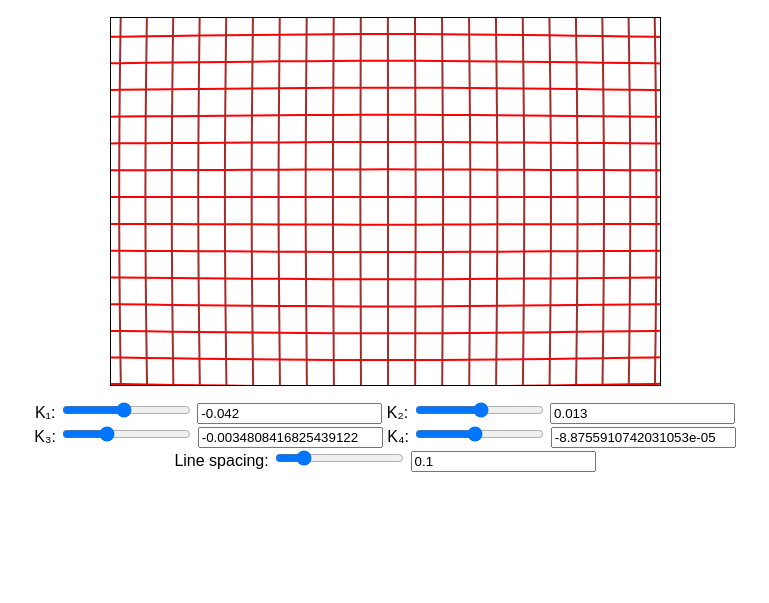
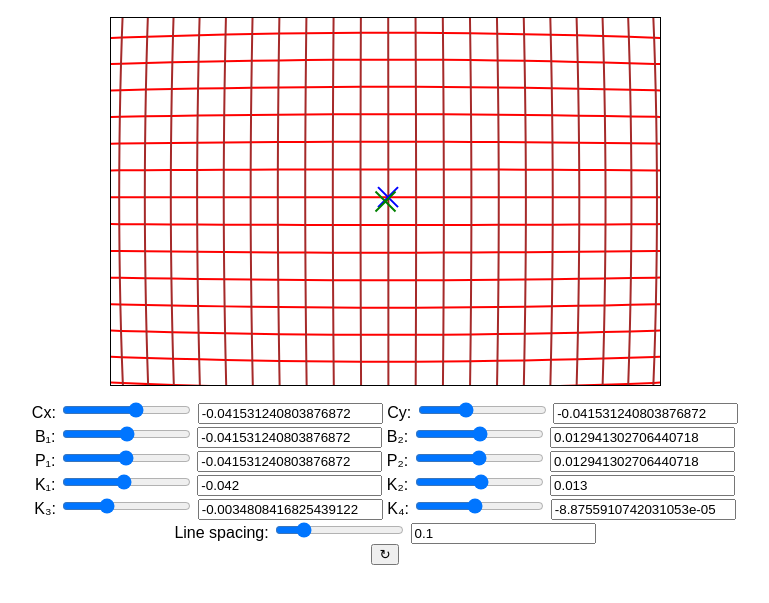
Before and after one commit to halmaia/ElemiProgramozas, a plain HTML site: page index.html in a window 1280 px wide. Shown: the part 51-654 px from the top of the page, without its empty margins (255-1024 px from the left). Drawn offline with Linux system fonts and the light colour scheme.

Commit message:
Update index.html

```diff
--- a/index.html
+++ b/index.html
@@ -24,6 +24,30 @@
     <canvas id="canvas" width="549.6" height="367.2"></canvas>
 
     <div class="controls">
+	<label for="Cx">Cx:</label>
+	<input type="range" id="Cx" min="-150.0" max="150.0" value="25.295157579435635" step="0.01">
+	<input type="text" id="Cx_text" value="-0.041531240803876872" pattern="^-?\d+(\.\d+)?$" readonly="true" title="Cx">
+
+	<label for="Cy">Cy:</label>
+	<input type="range" id="Cy" min="-150.0" max="150.0" value="-43.907218870556122" step="0.01">
+	<input type="text" id="Cy_text" value="-0.041531240803876872" pattern="^-?\d+(\.\d+)?$" readonly="true" title="Cy"><br>
+
+		<label for="B1">B₁:</label>
+	<input type="range" id="B1" min="-80" max="80" value="0.20890931770811011" step="0.01">
+	<input type="text" id="B1_text" value="-0.041531240803876872" pattern="^-?\d+(\.\d+)?$" readonly="true">
+
+	<label for="B2">B₂:</label>
+	<input type="range" id="B2" min="-80" max="80" value="1.3186242018479155" step="0.01">
+	<input type="text" id="B2_text" value="0.012941302706440718" pattern="^-?\d+(\.\d+)?$" readonly="true"><br>
+
+		<label for="P1">P₁:</label>
+	<input type="range" id="P1" min="-0.1" max="0.1" value="-0.00027044595856980146" step="0.0001">
+	<input type="text" id="P1_text" value="-0.041531240803876872" pattern="^-?\d+(\.\d+)?$" readonly="true">
+
+	<label for="P2">P₂:</label>
+	<input type="range" id="P2" min="-0.1" max="0.1" value="0.00021213432269553002" step="0.0001">
+	<input type="text" id="P2_text" value="0.012941302706440718" pattern="^-?\d+(\.\d+)?$" readonly="true"><br>
+
 	<label for="K1">K₁:</label>
 	<input type="range" id="K1" min="-1.0" max="1.0" value="-0.041531240803876872" step="0.001">
 	<input type="text" id="K1_text" value="-0.041531240803876872" pattern="^-?\d+(\.\d+)?$" readonly="true">
@@ -42,7 +66,9 @@
 
 	<label for="spacing">Line spacing:</label>
 	<input type="range" id="spacing" min="0.01" max="0.5" value="0.1" step="0.01">
-	<input type="text" id="spacing_text" value="0.1" pattern="^-?\d+(\.\d+)?$" readonly="true" title="line spacing">
+	<input type="text" id="spacing_text" value="0.1" pattern="^-?\d+(\.\d+)?$" readonly="true" title="line spacing"><br>
+
+	<input type="button" value="↻" id="reset" title="reset">
     </div>
 
 <script>
@@ -60,80 +86,99 @@
 
 const canvas = document.getElementById("canvas");
 const ctx = canvas.getContext("2d");
+const CxSlider =document.getElementById("Cx"),
+CySlider =document.getElementById("Cy"),
+K1Slider = document.getElementById("K1"),
+    K2Slider = document.getElementById("K2"),
+    K3Slider = document.getElementById("K3"),
+    K4Slider = document.getElementById("K4"),
+	B1Slider = document.getElementById("B1"),
+    B2Slider = document.getElementById("B2"),
+    P1Slider = document.getElementById("P1"),
+    P2Slider = document.getElementById("P2"),
+    SpacingSlider = document.getElementById("spacing"),
+    K1Text = document.getElementById("K1_text"),
+    K2Text = document.getElementById("K2_text");
 
-    const sliders = ["K1", "K2", "K3", "K4", "spacing"];
-    sliders.forEach(id => document.getElementById(id).addEventListener("input", drawLine));
+const sliders = [K1Slider, K2Slider, K3Slider, K4Slider, SpacingSlider, CxSlider, CySlider,P1Slider,P2Slider,B1Slider,B2Slider];
+sliders.forEach(ctr => ctr.addEventListener("input", drawLine));
 
+function computeUV(X, Y,
+    width, height,
+    f,
+    cx, cy,
+    b1, b2,
+    p1, p2,
+    k1, k2, k3, k4,
+    Z = 1.0,
+    scale = 0.1) {
 
-    function computeUV(X, Y, k1, k2, k3, k4, Z = 1.0) {
     const x = X / Z, y = Y / Z;
-		const xy = x * y;
+    const x2 = x * x, y2 = y * y;
+    const r2 = x2 + y2;
 
-		const r2 = Math.hypot(x,y);
-		const r4 = r2 * r2;
-		const r6 = r4 * r2;
-		const r8 = r4 * r4;
-
-		const K = 1.0 + r2 * (k1 + r2 * (k2 + r2 * (k3 + r2 * k4)));
+    const K = 1.0 + r2 * (k1 + r2 * (k2 + r2 * (r2 * k4 + k3)));
 
     const radialX = x * K;
     const radialY = y * K;
-		const tangentialX = p1 * (r2 + 2.0 * x * x) + 2.0 * p2 * xy;
-		const tangentialY = p2 * (r2 + 2.0 * y * y) + 2.0 * p1 * xy;
+    const xy = x * y;
+    const tangentialX = p1 * (r2 + 2.0 * x2) + 2.0 * p2 * xy;
+    const tangentialY = p2 * (r2 + 2.0 * y2) + 2.0 * p1 * xy;
 
-		// Final distorted coordinates
     const xDistorted = radialX + tangentialX;
     const yDistorted = radialY + tangentialY;
 
     return {
-            u: (width * 0.5) + cx + xDistorted * f + xDistorted * b1 + yDistorted * b2,
-            v:  yDistorted * f + cy + (height * 0.5)
+        u: scale * ((0.5 * width) + cx + xDistorted * f + xDistorted * b1 + yDistorted * b2),
+        v: scale * (yDistorted * f + cy + (0.5 * height))
     };
 }
 
-    function scaleUV(u, v, scale) {
-        return { u: scale * u, v: scale * v };
-    }
+function drawLine() {
+    const cx = parseFloat(CxSlider.value),
+	cy = parseFloat(CySlider.value),
+	k1 = parseFloat(K1Slider.value),
+        k2 = parseFloat(K2Slider.value),
+        k3 = parseFloat(K3Slider.value),
+        k4 = parseFloat(K4Slider.value),
+			p1 = parseFloat(P1Slider.value),
+        p2 = parseFloat(P2Slider.value),
+        b1 = parseFloat(B1Slider.value),
+        b2 = parseFloat(B2Slider.value),
+        spacing = parseFloat(SpacingSlider.value),
+        can_w = canvas.width,
+        can_h = canvas.height,
+        scale = can_w / width;
 
-    function drawLine() {
-        const k1 = parseFloat(document.getElementById("K1").value),
-              k2 = parseFloat(document.getElementById("K2").value),
-              k3 = parseFloat(document.getElementById("K3").value),
-              k4 = parseFloat(document.getElementById("K4").value),
-              spacing = parseFloat(document.getElementById("spacing").value);
+    ctx.clearRect(0, 0, can_w, can_h);
 
-			  document.getElementById("K1_text").value = k1;
-			  document.getElementById("K2_text").value = k2;
+    K1Text.value = k1;
+    K2Text.value = k2;
 
-        ctx.clearRect(0, 0, canvas.width, canvas.height);
-        const scale = canvas.width / width;
-
+    { // Horizontal:
         ctx.beginPath();
         for (let y = -1.1; y <= 1.1; y += spacing) {
-            let { u, v } = computeUV(-1.1, y, k1, k2, k3, k4);
-            ({ u, v } = scaleUV(u, v, scale));
+            let { u, v } = computeUV(-1.1, y, width, height, f, cx, cy, b1, b2, p1, p2, k1, k2, k3, k4, 1.0, scale);
             ctx.moveTo(u, v);
 
             for (let x = -1.1; x <= 1.1; x += spacing) {
-                ({ u, v } = computeUV(x, y, k1, k2, k3, k4));
-                ({ u, v } = scaleUV(u, v, scale));
+                ({ u, v } = computeUV(x, y, width, height, f, cx, cy, b1, b2, p1, p2, k1, k2, k3, k4));
                 ctx.lineTo(u, v);
             }
         }
         ctx.strokeStyle = "red";
         ctx.lineWidth = 2.0;
         ctx.stroke();
-
+    }
+    { // Vertical:
         ctx.beginPath();
         for (let x = -1.1; x <= 1.1; x += spacing) {
 
-            let { u, v } = computeUV(x, -1.1, k1, k2, k3, k4);
-            ({ u, v } = scaleUV(u, v, scale));
+            let { u, v } = computeUV(x, -1.1, width, height, f, cx, cy, b1, b2, p1, p2, k1, k2, k3, k4);
             ctx.moveTo(u, v);
 
             for (let y = -1.1; y <= 1.1; y += spacing) {
-                ({ u, v } = computeUV(x, y, k1, k2, k3, k4));
-                ({ u, v } = scaleUV(u, v, scale));
+                ({ u, v } = computeUV(x, y, width, height, f, cx, cy, b1, b2, p1, p2, k1, k2, k3, k4));
                 ctx.lineTo(u, v);
             }
         }
@@ -141,6 +186,28 @@
         ctx.lineWidth = 2.0;
         ctx.stroke();
     }
+	    { // Center mark:
+        ctx.beginPath();
+        const ocx = (.5*can_w + scale*cx), ocy = (.5*can_h + scale*cy);
+        ctx.moveTo(ocx-10, ocy-10);
+		ctx.lineTo(ocx+10, ocy+10);
+		        ctx.moveTo(ocx+10, ocy-10);
+		ctx.lineTo(ocx-10, ocy+10);
+		        ctx.strokeStyle = "blue";
+        ctx.lineWidth = 2.0;
+        ctx.stroke();
+
+		        ctx.beginPath();
+        const rcx = (.5*can_w), rcy = (.5*can_h );
+        ctx.moveTo(rcx-10, rcy-10);
+		ctx.lineTo(rcx+10, rcy+10);
+		        ctx.moveTo(rcx+10, rcy-10);
+		ctx.lineTo(rcx-10, rcy+10);
+		        ctx.strokeStyle = "green";
+        ctx.lineWidth = 2.0;
+        ctx.stroke();
+    }
+}
 
 drawLine();
 </script>
```
Lines whose indentation alone changed are shown as unchanged.
